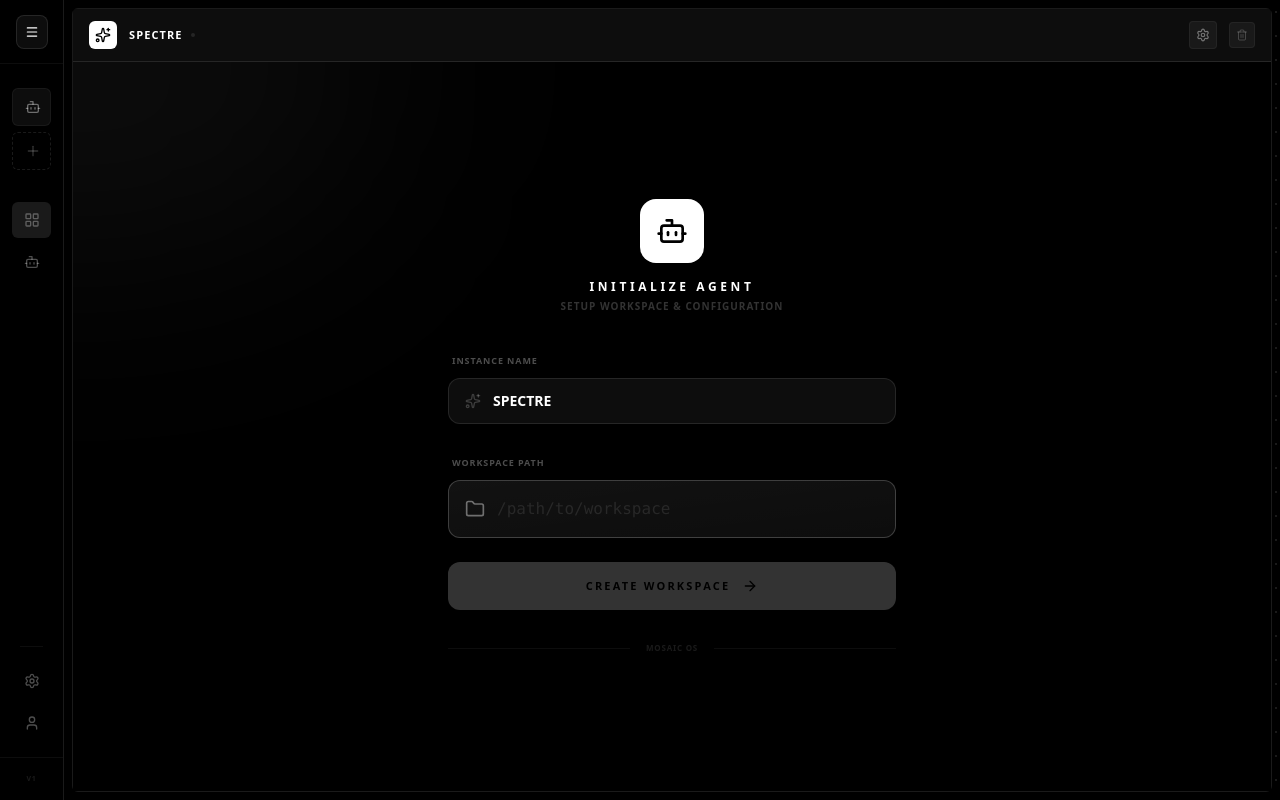
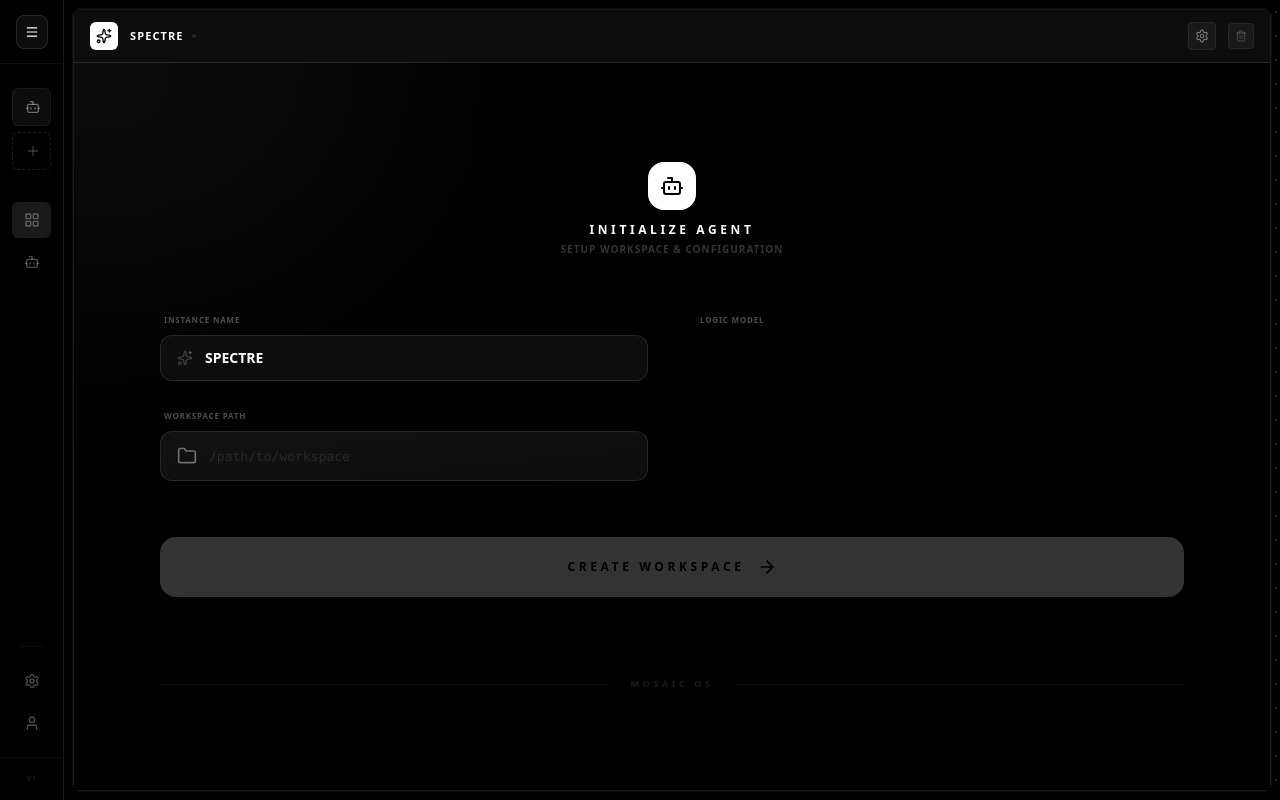
Before and after one commit to methil-group/mosaic, a Nuxt app in the folder electron/: page / in a window 1280 px wide. Both pictures are taken after a click on the button "INITIALIZE PRIMARY UNIT". Built offline with nearby package versions, Linux system fonts and the light colour scheme.

Commit message:
Style : add hyprland window apparition style

```diff
--- a/electron/app/components/agent/AgentInput.vue
+++ b/electron/app/components/agent/AgentInput.vue
@@ -119,7 +119,7 @@ const handleSend = async () => {
 
 <template>
     <footer v-if="instance"
-        class="p-6 bg-gradient-to-t from-black via-black/80 to-transparent border-t border-white/5 shrink-0">
+        class="p-4 bg-gradient-to-t from-black via-black/80 to-transparent border-t border-white/5 shrink-0">
         <div class="relative group max-w-4xl mx-auto w-full">
             <!-- Queue Indicator -->
             <div v-if="instance.messageQueue.length > 0"
@@ -157,7 +157,7 @@ const handleSend = async () => {
 
             <textarea ref="textareaRef" v-model="prompt" @keydown="handleKeydown" @input="handleInput"
                 placeholder="Ask anything or use @ to mention files..."
-                class="relative w-full bg-[#0a0a0a] border border-white/10 placeholder-white/20 text-white rounded-xl py-[18px] pl-5 pr-14 resize-none h-[56px] min-h-[56px] max-h-48 font-medium text-sm transition-all focus:outline-none focus:border-white/20 shadow-inner overflow-hidden"
+                class="relative w-full bg-[#0a0a0a] border border-white/10 placeholder-white/20 text-white rounded-xl py-3 pl-5 pr-14 resize-none h-12 min-h-[48px] max-h-48 font-medium text-sm transition-all focus:outline-none focus:border-white/20 shadow-inner overflow-hidden"
                 :class="{ 'overflow-y-auto': textareaRef && textareaRef.scrollHeight > 192 }"></textarea>
 
             <!-- Action Button (Send/Stop/Queue) -->
--- a/electron/app/components/agent/WorkspaceSelection.vue
+++ b/electron/app/components/agent/WorkspaceSelection.vue
@@ -1,7 +1,7 @@
 <script setup lang="ts">
 import { ref, computed, watch } from 'vue'
 import { useAgentStore } from '~/stores/agent'
-import { Folder, Sparkles, ArrowRight, Bot } from 'lucide-vue-next'
+import { Folder, Sparkles, ArrowRight, Bot, Cpu, Check } from 'lucide-vue-next'
 
 const props = defineProps<{
     instanceId: string
@@ -12,6 +12,7 @@ const instance = computed(() => store.instances[props.instanceId])
 
 const workspacePath = ref('')
 const agentName = ref(instance.value?.name || '')
+const selectedModel = ref(store.defaultModelId)
 const workspaceSuggestions = ref<string[]>([])
 const allSuggestionsForPath = ref<string[]>([])
 const lastFetchedPath = ref('')
@@ -96,6 +97,7 @@ const setWorkspace = () => {
     if (instance.value && workspacePath.value) {
         instance.value.currentWorkspace = workspacePath.value
         instance.value.name = agentName.value
+        instance.value.currentModel = selectedModel.value
     }
 }
 
@@ -113,18 +115,19 @@ watch(workspacePath, () => {
 </script>
 
 <template>
-    <div class="flex flex-col items-center justify-center h-full p-8 bg-black relative">
+    <div class="w-full h-full overflow-y-auto bg-black relative custom-scrollbar-mini">
         <!-- Background Glow -->
         <div class="absolute inset-0 overflow-hidden pointer-events-none">
             <div class="absolute -top-1/4 -left-1/4 w-1/2 h-1/2 bg-white/5 rounded-full blur-[120px]"></div>
             <div class="absolute -bottom-1/4 -right-1/4 w-1/2 h-1/2 bg-white/2 rounded-full blur-[120px]"></div>
         </div>
 
-        <div class="w-full max-w-md space-y-8 animate-in fade-in zoom-in-95 duration-500 relative z-10">
-            <!-- Header -->
-            <div class="flex flex-col items-center text-center space-y-4">
-                <div class="w-16 h-16 rounded-2xl bg-white flex items-center justify-center shadow-2xl">
-                    <Bot class="w-8 h-8 text-black" />
+        <div class="flex flex-col items-center justify-center min-h-full p-4 lg:p-10 w-full box-border">
+            <div class="w-full max-w-5xl animate-in fade-in zoom-in-95 duration-500 relative z-10">
+                <!-- Header (Always centered on top) -->
+                <div class="flex flex-col items-center text-center space-y-3 mb-8 lg:mb-12">
+                    <div class="w-12 h-12 rounded-2xl bg-white flex items-center justify-center shadow-2xl">
+                        <Bot class="w-6 h-6 text-black" />
                     </div>
                     <div class="space-y-1">
                         <h2 class="text-xs font-black uppercase tracking-[0.3em] text-white">Initialize Agent</h2>
@@ -132,11 +135,14 @@ watch(workspacePath, () => {
                     </div>
                 </div>
 
-            <!-- Form -->
-            <div class="space-y-6">
+                <!-- Main Content Grid -->
+                <div class="grid grid-cols-1 md:grid-cols-2 gap-8 md:gap-12 items-start">
+
+                    <!-- Left: Identity & Path -->
+                    <div class="space-y-5">
                         <!-- Name Section -->
-                <div class="space-y-2">
-                    <label class="text-[9px] font-black uppercase tracking-widest text-white/30 ml-1">Instance Name</label>
+                        <div class="space-y-1.5">
+                            <label class="text-[8px] font-black uppercase tracking-widest text-white/30 ml-1">Instance Name</label>
                             <div class="flex items-center gap-3 bg-white/5 border border-white/10 rounded-xl px-4 py-3 focus-within:ring-4 focus-within:ring-white/5 focus-within:border-white/20 transition-all">
                                 <Sparkles class="w-4 h-4 text-white/20" />
                                 <input v-model="agentName"
@@ -146,17 +152,17 @@ watch(workspacePath, () => {
                         </div>
 
                         <!-- Workspace Section -->
-                <div class="space-y-2">
-                    <label class="text-[9px] font-black uppercase tracking-widest text-white/30 ml-1">Workspace Path</label>
+                        <div class="space-y-1.5">
+                            <label class="text-[8px] font-black uppercase tracking-widest text-white/30 ml-1">Workspace Path</label>
                             <div class="relative">
-                        <div class="flex items-center gap-3 bg-white/5 border border-white/20 rounded-xl px-4 py-4 focus-within:ring-8 focus-within:ring-white/5 focus-within:border-white/40 transition-all bg-gradient-to-br from-white/[0.02] to-transparent">
+                                <div class="flex items-center gap-3 bg-white/5 border border-white/10 rounded-xl px-4 py-3.5 focus-within:ring-8 focus-within:ring-white/5 focus-within:border-white/40 transition-all bg-gradient-to-br from-white/[0.02] to-transparent">
                                     <Folder class="w-5 h-5 text-white/40" />
                                     <input v-model="workspacePath"
                                         @focus="isInputFocused = true; fetchWorkspaceSuggestions()"
                                         @blur="closeWorkspaceMenu"
                                         @keydown.tab="handleTab"
                                         @keydown.enter="handleEnter"
-                                class="flex-1 bg-transparent border-none p-0 text-base font-mono text-white outline-none placeholder:text-white/10"
+                                        class="flex-1 bg-transparent border-none p-0 text-[13px] font-mono text-white outline-none placeholder:text-white/10"
                                         placeholder="/path/to/workspace" />
                                 </div>
 
@@ -177,21 +183,44 @@ watch(workspacePath, () => {
                                 </div>
                             </div>
                         </div>
+                    </div>
 
-                <!-- Submit Button -->
+                    <!-- Right: Logic Model -->
+                    <div class="space-y-5">
+                        <div class="space-y-1.5 h-full">
+                            <label class="text-[8px] font-black uppercase tracking-widest text-white/30 ml-1">Logic Model</label>
+                            <div class="grid grid-cols-1 gap-1.5 max-h-48 md:max-h-64 overflow-y-auto pr-2 custom-scrollbar-mini">
+                                <button v-for="model in store.availableModels" :key="model.id"
+                                    @click="selectedModel = model.id"
+                                    class="flex items-center justify-between px-3 py-2.5 rounded-xl border transition-all text-left w-full"
+                                    :class="selectedModel === model.id ? 'bg-white border-white text-black' : 'bg-white/5 border-white/5 text-white hover:bg-white/10'">
+                                    <div class="flex flex-col">
+                                        <span class="text-[10px] font-black uppercase tracking-tight">{{ model.name }}</span>
+                                        <span class="text-[7px] font-mono opacity-40 uppercase tracking-widest line-clamp-1">{{ model.id }}</span>
+                                    </div>
+                                    <Check v-if="selectedModel === model.id" class="w-3 h-3" />
+                                </button>
+                            </div>
+                        </div>
+                    </div>
+
+                    <!-- Submit Button (Full Width Spanning Columns) -->
+                    <div class="md:col-span-2 w-full pt-2">
                         <button @click="setWorkspace"
                             :disabled="!workspacePath"
-                    class="w-full group flex items-center justify-center gap-3 px-6 py-4 rounded-xl bg-white text-black text-[11px] font-black uppercase tracking-[0.2em] hover:bg-white/90 active:scale-[0.98] transition-all disabled:opacity-20 disabled:grayscale disabled:pointer-events-none">
+                            class="w-full group flex items-center justify-center gap-3 px-6 py-4 md:py-5 rounded-2xl bg-white text-black text-[10px] md:text-[12px] font-black uppercase tracking-[0.3em] hover:bg-white/90 active:scale-[0.98] transition-all disabled:opacity-20 disabled:grayscale disabled:pointer-events-none shadow-2xl shadow-white/5">
                             Create Workspace
-                    <ArrowRight class="w-4 h-4 transition-transform group-hover:translate-x-1" />
+                            <ArrowRight class="w-4 h-4 md:w-5 md:h-5 transition-transform group-hover:translate-x-1" />
                         </button>
+                    </div>
                 </div>
 
                 <!-- Footer Info -->
-            <div class="flex items-center justify-center gap-4 text-white/10">
+                <div class="flex items-center justify-center gap-6 text-white/10 mt-12 lg:mt-20">
                     <div class="h-px flex-1 bg-white/5"></div>
-                <span class="text-[8px] font-bold uppercase tracking-widest">Mosaic OS</span>
+                    <span class="text-[9px] font-bold uppercase tracking-[0.4em]">Mosaic OS</span>
                     <div class="h-px flex-1 bg-white/5"></div>
+                </div>
             </div>
         </div>
     </div>
--- a/electron/app/components/grid/AgentInterface.vue
+++ b/electron/app/components/grid/AgentInterface.vue
@@ -3,28 +3,32 @@ import { computed } from 'vue'
 import { useAgentStore } from '~/stores/agent'
 import AgentInstance from '../agent/AgentInstance.vue'
 import { LayoutGrid } from 'lucide-vue-next'
+import { useTileLayout } from '~/composables/useTileLayout'
 
 const store = useAgentStore()
 
 const visibleInstances = computed(() => {
   return store.instanceIds.filter(id => store.instances[id]?.isVisible)
 })
+
+const { gridStyle, getTileStyle } = useTileLayout(visibleInstances)
 </script>
 
 <template>
   <div class="h-full flex flex-col min-w-0 bg-black overflow-hidden relative">
     <div
       v-if="visibleInstances.length > 0"
-      class="flex-1 p-2 grid gap-2 overflow-auto bg-[radial-gradient(#1a1a1a_1px,transparent_1px)] [background-size:24px_24px]"
-      :style="{
-        gridTemplateColumns: 'repeat(2, 1fr)'
-      }">
-      <div v-for="(id, index) in visibleInstances" :key="id" class="min-h-0 min-w-0 rounded-md overflow-hidden relative"
-        :class="{
-          'col-span-2': visibleInstances.length === 1 || (visibleInstances.length % 2 !== 0 && index === visibleInstances.length - 1)
-        }">
-        <AgentInstance :instance-id="id" />
-      </div>
+      class="flex-1 p-2 overflow-hidden bg-[radial-gradient(#1a1a1a_1px,transparent_1px)] [background-size:24px_24px]"
+      :style="gridStyle">
+      <TransitionGroup name="tile">
+        <div
+          v-for="id in visibleInstances"
+          :key="id"
+          class="tile-item min-h-0 min-w-0 rounded-lg overflow-hidden relative border border-white/5"
+          :style="getTileStyle(id)">
+          <AgentInstance :instance-id="id" />
+        </div>
+      </TransitionGroup>
     </div>
     <div v-else class="flex-1 flex flex-col items-center justify-center bg-black gap-6 opacity-40 select-none">
         <div class="relative">
@@ -44,6 +48,51 @@ const visibleInstances = computed(() => {
 </template>
 
 <style>
+/* Tile transition animations - Hyprland style */
+.tile-item {
+  transition:
+    grid-column 0.3s cubic-bezier(0.4, 0, 0.2, 1),
+    grid-row 0.3s cubic-bezier(0.4, 0, 0.2, 1),
+    transform 0.3s cubic-bezier(0.4, 0, 0.2, 1),
+    opacity 0.3s cubic-bezier(0.4, 0, 0.2, 1);
+}
+
+/* Entry animation */
+.tile-enter-from {
+  opacity: 0;
+  transform: scale(0.9);
+}
+
+.tile-enter-active {
+  transition: all 0.35s cubic-bezier(0.34, 1.56, 0.64, 1);
+}
+
+.tile-enter-to {
+  opacity: 1;
+  transform: scale(1);
+}
+
+/* Exit animation */
+.tile-leave-from {
+  opacity: 1;
+  transform: scale(1);
+}
+
+.tile-leave-active {
+  transition: all 0.25s cubic-bezier(0.4, 0, 0.2, 1);
+  position: absolute;
+}
+
+.tile-leave-to {
+  opacity: 0;
+  transform: scale(0.85);
+}
+
+/* Move animation for remaining tiles */
+.tile-move {
+  transition: all 0.4s cubic-bezier(0.4, 0, 0.2, 1);
+}
+
 /* Global scrollbar for the tiling manager */
 ::-webkit-scrollbar {
   width: 4px;
--- /dev/null
+++ b/electron/app/composables/useTileLayout.ts
@@ -0,0 +1,216 @@
+import { ref, computed, type Ref, type ComputedRef } from 'vue'
+
+/**
+ * Layout tree node types for Hyprland-style tiling
+ */
+export type SplitDirection = 'horizontal' | 'vertical'
+
+export interface TileNode {
+  type: 'tile'
+  id: string // Agent instance ID
+}
+
+export interface SplitNode {
+  type: 'split'
+  direction: SplitDirection
+  ratio: number // 0-1, how much space the first child takes
+  children: [LayoutNode, LayoutNode]
+}
+
+export type LayoutNode = TileNode | SplitNode
+
+export interface GridPosition {
+  gridColumn: string
+  gridRow: string
+}
+
+export interface TilePosition {
+  id: string
+  column: number
+  row: number
+  colSpan: number
+  rowSpan: number
+}
+
+/**
+ * Convert a layout tree to grid positions
+ * Uses a 12x12 grid for fine-grained positioning
+ */
+const GRID_SIZE = 12
+
+function nodeToPositions(
+  node: LayoutNode,
+  startCol: number,
+  startRow: number,
+  colSpan: number,
+  rowSpan: number
+): TilePosition[] {
+  if (node.type === 'tile') {
+    return [{
+      id: node.id,
+      column: startCol,
+      row: startRow,
+      colSpan,
+      rowSpan
+    }]
+  }
+
+  // Split node
+  const { direction, ratio, children } = node
+  const [first, second] = children
+
+  if (direction === 'horizontal') {
+    // Side by side
+    const firstCols = Math.round(colSpan * ratio)
+    const secondCols = colSpan - firstCols
+    return [
+      ...nodeToPositions(first, startCol, startRow, firstCols, rowSpan),
+      ...nodeToPositions(second, startCol + firstCols, startRow, secondCols, rowSpan)
+    ]
+  } else {
+    // Stacked vertically
+    const firstRows = Math.round(rowSpan * ratio)
+    const secondRows = rowSpan - firstRows
+    return [
+      ...nodeToPositions(first, startCol, startRow, colSpan, firstRows),
+      ...nodeToPositions(second, startCol, startRow + firstRows, colSpan, secondRows)
+    ]
+  }
+}
+
+/**
+ * Build a default layout tree from a list of agent IDs
+ * Uses Hyprland-style autotiling (alternating split direction)
+ */
+export function buildAutoTileLayout(ids: string[]): LayoutNode | null {
+  if (ids.length === 0) return null
+  if (ids.length === 1) return { type: 'tile', id: ids[0]! }
+
+  // For 2 items: horizontal split
+  if (ids.length === 2) {
+    return {
+      type: 'split',
+      direction: 'horizontal',
+      ratio: 0.5,
+      children: [
+        { type: 'tile', id: ids[0]! },
+        { type: 'tile', id: ids[1]! }
+      ]
+    }
+  }
+
+  // For 3 items: first takes left half, other two stack on right
+  if (ids.length === 3) {
+    return {
+      type: 'split',
+      direction: 'horizontal',
+      ratio: 0.5,
+      children: [
+        { type: 'tile', id: ids[0]! },
+        {
+          type: 'split',
+          direction: 'vertical',
+          ratio: 0.5,
+          children: [
+            { type: 'tile', id: ids[1]! },
+            { type: 'tile', id: ids[2]! }
+          ]
+        }
+      ]
+    }
+  }
+
+  // For 4+ items: 2x2 grid, then stack extras
+  if (ids.length === 4) {
+    return {
+      type: 'split',
+      direction: 'horizontal',
+      ratio: 0.5,
+      children: [
+        {
+          type: 'split',
+          direction: 'vertical',
+          ratio: 0.5,
+          children: [
+            { type: 'tile', id: ids[0]! },
+            { type: 'tile', id: ids[2]! }
+          ]
+        },
+        {
+          type: 'split',
+          direction: 'vertical',
+          ratio: 0.5,
+          children: [
+            { type: 'tile', id: ids[1]! },
+            { type: 'tile', id: ids[3]! }
+          ]
+        }
+      ]
+    }
+  }
+
+  // For 5+ items: master-stack layout
+  // First item is master (left half), rest stack on right
+  const masterNode: TileNode = { type: 'tile', id: ids[0]! }
+  const stackIds = ids.slice(1)
+
+  // Build vertical stack for remaining items
+  const buildStack = (stackIds: string[]): LayoutNode => {
+    if (stackIds.length === 1) return { type: 'tile', id: stackIds[0]! }
+    return {
+      type: 'split',
+      direction: 'vertical',
+      ratio: 1 / stackIds.length,
+      children: [
+        { type: 'tile', id: stackIds[0]! },
+        buildStack(stackIds.slice(1))
+      ]
+    }
+  }
+
+  return {
+    type: 'split',
+    direction: 'horizontal',
+    ratio: 0.5,
+    children: [masterNode, buildStack(stackIds)]
+  }
+}
+
+/**
+ * Vue composable for managing tile layout
+ */
+export function useTileLayout(visibleIds: Ref<string[]> | ComputedRef<string[]>) {
+  const layoutTree = computed<LayoutNode | null>(() => {
+    return buildAutoTileLayout(visibleIds.value)
+  })
+
+  const tilePositions = computed<TilePosition[]>(() => {
+    if (!layoutTree.value) return []
+    return nodeToPositions(layoutTree.value, 1, 1, GRID_SIZE, GRID_SIZE)
+  })
+
+  const gridStyle = computed(() => ({
+    display: 'grid',
+    gridTemplateColumns: `repeat(${GRID_SIZE}, 1fr)`,
+    gridTemplateRows: `repeat(${GRID_SIZE}, 1fr)`,
+    gap: '8px',
+    height: '100%',
+    width: '100%'
+  }))
+
+  const getTileStyle = (id: string) => {
+    const pos = tilePositions.value.find(p => p.id === id)
+    if (!pos) return {}
+    return {
+      gridColumn: `${pos.column} / span ${pos.colSpan}`,
+      gridRow: `${pos.row} / span ${pos.rowSpan}`
+    }
+  }
+
+  return {
+    layoutTree,
+    tilePositions,
+    gridStyle,
+    getTileStyle
+  }
+}
--- a/electron/app/stores/agent.ts
+++ b/electron/app/stores/agent.ts
@@ -35,6 +35,7 @@ export interface Workspace {
   path: string
   description?: string
   color?: string
+  defaultModel?: string
 }
 
 export interface Model {
--- a/electron/electron/main.ts
+++ b/electron/electron/main.ts
@@ -114,6 +114,7 @@ ipcMain.handle('providers:get', () => {
       models: [
         { id: 'deepseek/deepseek-v3.2', name: 'DeepSeek 3.2' },
         { id: 'mistralai/devstral-2512', name: 'Devstral 2512' },
+        { id: 'stepfun/step-3.5-flash:free', name: 'Step 3.5 Flash' },
       ]
     }]
   }
--- a/electron/electron/src/Framework/Workspace/WorkspaceService.ts
+++ b/electron/electron/src/Framework/Workspace/WorkspaceService.ts
@@ -8,6 +8,7 @@ export interface Workspace {
   path: string;
   description?: string;
   color?: string;
+  defaultModel?: string;
 }
 
 export class WorkspaceService {
```
Also changed, not shown: electron/app/components/agent/AgentInstance.vue (+17 -17 lines), 1 other file (tests, documents, lock files or other folders). Lines whose indentation alone changed are shown as unchanged.
